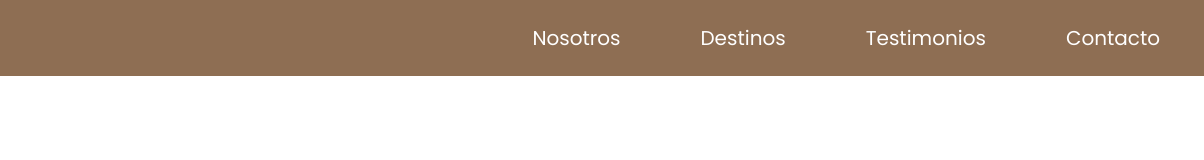
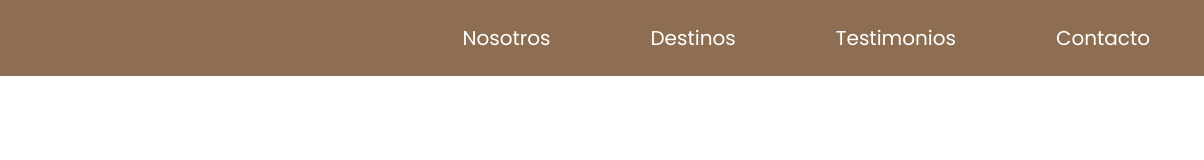
Before and after one commit to Fede404/Preentrega3-coderhouse, a website: page index.html in a window 1280 px wide. Shown: the full height of the page, 76-1280 px from the left. Drawn offline with nearby package versions, Linux system fonts and the light colour scheme.

Commit message:
3 - Nav completo completo

```diff
--- a/scss/_media.scss
+++ b/scss/_media.scss
@@ -1,18 +1,28 @@
 // MEDIA QUERIES
 @use "impvar";
 
+@media (min-width: 320px) {
+    nav {
+        & .collapse {
+            & .navbar-nav {
+                & .nav-item {
+                    & a {
+                        padding: 0;
+                        border: none;
+                    }
+                }
+            }
+        }
+    }
+}
+
 @media (min-width: 768px) {
     nav {
-        background-color: impvar.$color2;
         & .collapse {
             & .navbar-nav {
-                gap: 1em;
                 & .nav-item {
                     & a {
-                        color: impvar.$color1;
-                        cursor: pointer;
-                        padding: 0.25em 1.5em;
-                        font-size: 1.25em;
+                        padding: 0.25em 2em;
                         border: 2px solid transparent;
                         border-radius: 10px;
                         &:hover {
--- a/scss/style.scss
+++ b/scss/style.scss
@@ -1,6 +1,8 @@
+// LLAMADA DE PARTIALS
 @use "impvar";
 @use "media";
 
+// REGLAS GENERALES
 * {
     margin: 0;
     padding: 0;
@@ -8,6 +10,7 @@
 	font-family: "Poppins", "sans-serif";
 }
 
+// ESTILOS NAV
 nav {
     background-color: impvar.$color2;
     & .collapse {
```
Also changed, not shown: css/style.css, scss/_impvar.scss (line endings or trailing spaces).
